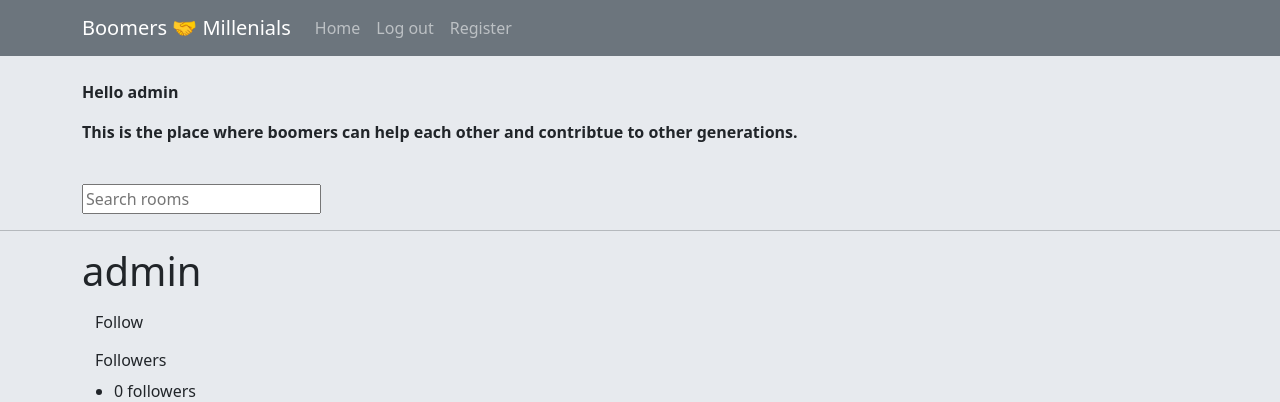
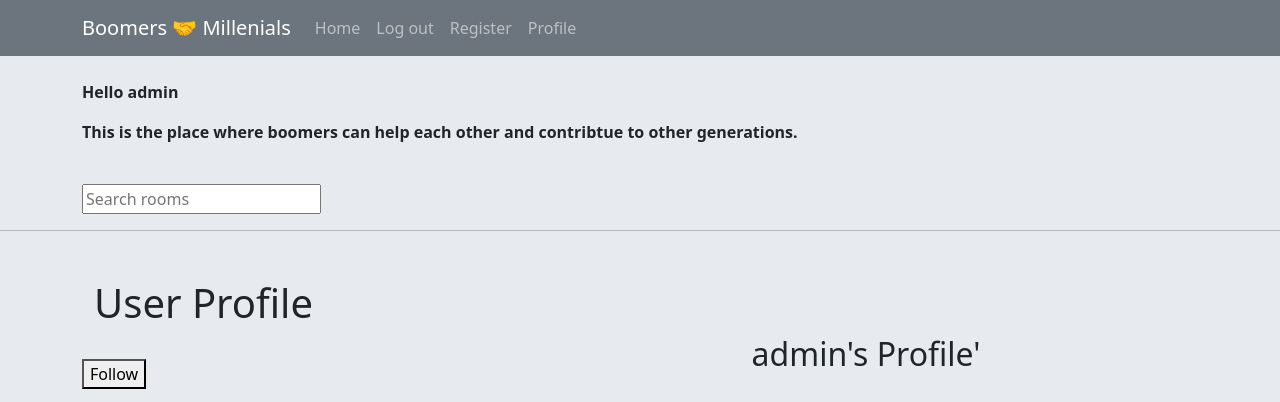
Before and after one commit to sayo96825/Phase2-Social-Media-Website-Boomers-Millennials, a Django app: page /profile/1/ in a window 1280 px wide. Shown: the top 402 px of the page. Run offline with Django 4.2, Linux system fonts and the light colour scheme; a user stored in the database is signed in; data comes from the database, SQL or seed files in the repository; data that the repository does not hold is empty; some libraries are stand-ins or nearby versions.

Commit message:
follower function in profile page

```diff
--- /dev/null
+++ b/app/static/styles/main.css
@@ -0,0 +1,19 @@
+
+.search-wrapper {
+    display: flex;
+    flex-direction: column;
+    gap: 0.25rem;
+    width: 100%;
+  }
+
+  @media screen and (min-width: 768px) {
+    .search-wrapper {
+      flex-direction: row;
+      gap: 0.5rem;
+      width: 50%;
+    }
+  }
+
+body{ background-color:rgb(231, 234, 238);
+
+}
--- a/app/templates/app/profile.html
+++ b/app/templates/app/profile.html
@@ -1,36 +1,21 @@
 {% extends 'main.html' %}
 {% block content %}
 
-<style>
-</style>
-<div class = "container">
-    <div class="profile-user-settings">
-        <h1>
-            {{ user.username }}
-        </h1>
-        <form action="followers_count" method="POST">
-            {% csrf_token %}
-            <input type ="hidden" name="user" value="{{user}}" readdonly/>
-            <input type ="hidden" name="follower" value="{{user.username}}" readdonly/>
+{% for profile in profile3 %}
 
-            {% if follow_button_value == 'follow' %}
-            <input type ="hidden" name="value" value="follow" readdonly/>
-
-            <button type="submit" class="btn profile-edit-btn">Follow</button>
-            {% else %}
-            <input type = "hidden" name=" value" value="unfollow" readdonly/>
-            <button type="submit" class="btn profile-edit-btn">Unfollow</button>
-          {% endif %}
-        </form>
-        <button type ="submit" class="btn profile-setting-btn" aria-label="profile-setting-btn">Followers</button>
+    <div class="block">
+        <div class="card">
+            <a href="{% url 'user-profile' profile.id %}">
+                <div class="card-content">
+                    <!-- ... More card code -->
+                    {{profile.id}}{{profile.user.username}}
+                </div>
+            </a>
+        </div>
     </div>
 
-    <div class="profile-stats">
-        <ul>
-            <li><sapn class="profile-stat-count">{{user_followers}}</sapn> followers</li>
-            <li><sapn class="profile-stat-count">{{user_following}}</sapn> following</li>
+{% endfor %}
 
-        </ul>
-    </div>
-</div>
-{% endblock content %}
+
+
+        {% endblock content %}
--- /dev/null
+++ b/app/templates/app/profile_list.html
@@ -0,0 +1,101 @@
+{% extends 'main.html' %}
+{% block content %}
+
+<style>
+  .home-container{
+        display:grid;
+        grid-template-columns: 6fr 4fr;
+    }
+</style>
+<div class = "container my-5" >
+  <div class ="container mt-5">
+  <h1> User Profile</h1>
+</div>
+  <div class ="home-container">
+  <div>
+    <br>
+    <form method="POST">
+      {% csrf_token %}
+      <div class="buttons has-addons">
+
+        <button class="button is-success" name="action" value="follow">Follow</button>
+
+      </div>
+      <br>
+    </form>
+    <form method="POST">
+      {% csrf_token %}
+      <div class="buttons has-addons">
+
+        <button class="button is-danger" name="action" value="unfollow">Unfollow</button>
+
+      </div>
+    </form>
+    <div class="content">
+      {% for message in profile.user.message.all %}
+          <div class="box">
+              {{ message.body }}
+              <span class="is-small has-text-grey-light">
+                  ({{ message.created_at }})
+              </span>
+          </div>
+      {% endfor %}
+  </div>
+
+  </div>
+
+  <div>
+
+    <h2>{{ user }}'s Profile' </h2>
+        <br>
+        <img src =# alt ="placeholder image">
+        <div class="block">
+        <a href="{% url 'profile' %}">
+
+          <button class="button is-dark is-outlined is-fullwidth my-5">
+              All Profiles
+          </button>
+        </a>
+        </div>
+            <div class ="card">
+                    <div class="card-content">
+                      <div class="media">
+                        <div class="media-left">
+                          <figure class="image is-48x48">
+                          </figure>
+                        </div>
+
+                        <ul>
+                          <h3 style="font-size: large"> {{ user }} follows </h3>
+                          {% for following in profiles.follows.all %}
+                          <li>
+                            <a href = "{% url 'user-profile' following.id %}"> {{ following }} </a>
+
+                            </li>
+                          {% endfor %}
+                          </ul>
+                            <hr>
+                            <ul>
+                          <h3 style ="font-size: large">{{ user }} is followed by </h3>
+                          {% for follower in profiles.followed_by.all %}
+
+                          <li>
+                            <a href ="{% url 'user-profile' follower.id %}"> {{ follower }} </a>
+
+                          </li>
+
+                          {% endfor %}
+                        </ul>
+
+                  </div>
+                </a>
+                <br>
+
+            </div>
+        </div>
+
+      </div>
+
+  </div>
+  </div>
+{% endblock content %}
--- a/app/urls.py
+++ b/app/urls.py
@@ -7,15 +7,16 @@ urlpatterns = [
     path('logout/', views.logoutUser, name="logout"),
     path('register/', views.registerPage, name="register"),
     path('room/<str:pk>/', views.room, name="room"),
-    path('accounts/profile/<str:pk>/', views.userProfile, name="user-profile"),
-    path('accounts/profile/<str:pk>/followers_count', views.userProfile, name="user-profile"),
-    path('profile/<str:pk>/', views.userProfile, name="profile"),
+    path('profile/<str:pk>/', views.userProfile, name="user-profile"),
+    path('profile/', views.profile, name="profile"),
+    #path('accounts/profile/<str:pk>/followers_count', views.userProfile, name="user-profile"),
+    #path('profile/<str:pk>/', views.profile, name="profile"),
     path('create-room/', views.createRoom, name="create-room"),
     path('update-room/<str:pk>/', views.updateRoom, name="update-room"),
     path('delete-room/<str:pk>/', views.deleteRoom, name="delete-room"),
     path('delete-message/<str:pk>/', views.deleteMessage, name="delete-message"),
     path('update-user/', views.updateUser, name="update-user"),
-    path('followers_count', views.followers_count,name ='followers_count'),
-    # path('topics/', views.topicsPage, name="topics"),
+    #path('followers_count', views.followers_count,name ='followers_count'),
+    #path('topics/', views.topicsPage, name="topics"),
     # path('activity/', views.activityPage, name="activity"),
 ]
--- a/app/views.py
+++ b/app/views.py
@@ -1,3 +1,4 @@
+import re
 from django.shortcuts import render, redirect
 from django.http import HttpResponse
 from django.contrib import messages
@@ -6,9 +7,9 @@ from django.db.models import Q
 from django.contrib.auth.models import User,auth
 from django.contrib.auth import authenticate, login, logout
 from django.contrib.auth.forms import UserCreationForm
-from .models import Room, Topic, Message, FollowersCount
+from .models import Room, Topic, Message, Profile
 from.forms import RoomForm, UserForm
-import requests
+#import requests
 
 # Create your views here.
 
@@ -23,7 +24,7 @@ def loginPage(request):
         password = request.POST.get('password')
 
         try:
-            user = User.objects.get(username=username)
+            user = User.objects.filter(username=username).first()
         except:
             messages.error(request, 'User does not exist')
 
@@ -38,11 +39,9 @@ def loginPage(request):
     context = {'page': page}
     return render(request, 'app/login_register.html', context)
 
-
 def logoutUser(request):
     logout(request)
     return redirect('home')
-
 
 def registerPage(request):
     page = "reister"
@@ -62,26 +61,21 @@ def registerPage(request):
 
     return render(request, 'app/login_register.html', {'form': form})
 
-
 def home(request):
     q = request.GET.get('q') if request.GET.get('q') != None else ''
     rooms = Room.objects.filter(Q(topic__name__icontains=q) |
         Q(name__icontains=q) |
-        Q(description__icontains=q)
-     )
-
+        Q(description__icontains=q))
     topics = Topic.objects.all()
     room_count = rooms.count()
     room_messages = Message.objects.filter(Q(room__topic__name__icontains=q))#[0:3]
-
     context = {'rooms': rooms,'topics': topics,'room_count': room_count, 'room_messages': room_messages}
     return render(request, 'app/home.html',context)
 
 def room(request,pk):
-    room = Room.objects.get(id=pk)
+    room = Room.objects.filter(id=pk).first()
     room_messages = room.message_set.all().order_by('-created')
     participants = room.participants.all()
-
     if request.method == 'POST':
         message = Message.objects.create(
             user=request.user,
@@ -90,38 +84,47 @@ def room(request,pk):
         )
         room.participants.add(request.user)
         return redirect('room', pk=room.id)
-
     context = {'room': room, 'room_messages': room_messages,'participants': participants}
     return render(request, 'app/room.html',context)
 
 def userProfile(request, pk):
-    #current_user = request.GET.get('user')
+    # if not hasattr(request.user, 'profile'):
+    #     missing_profile = Profile(user=request.user)
+        # missing_profile.save()
+
+    current_user = request.GET.get('user')
     user = User.objects.get(id=pk)
-    logged_in_user = request.user.username
+    profile= Profile.objects.filter(pk=pk).first()
+    #logged_in_user = request.user.username
     rooms = user.room_set.all()
     room_messages = user.message_set.all()
     topics = Topic.objects.all()
-    user_followers = len(FollowersCount.objects.filter(user=user))
-    user_followeing = len(FollowersCount.objects.filter(follower=user))
-    user_followers0 = (FollowersCount.objects.filter(user=user))
-    user_followers1 =[]
-    for i in user_followers0:
-        user_followers0 = i.follow
-        user_followers1.append(user_followers0)
-    if logged_in_user in user_followers1:
-        follow_button_value = "unfollow"
+    profile2 = Profile.objects.exclude(user=request.user)
+    #folowed_by = profile.follows.exclude(user=request.user)
+    #following
+    if request.method == "POST":
+        current_user_profile = request.user.profile
+        action = request.POST.get("action")
 
-    else:
-        follow_button_value = "follow"
-    print(user_followers)
-    context = {'user': user, 'rooms': rooms,
-                'room_messages': room_messages, 'topics': topics,'user_followers': user_followers,
-        'user_following': user_followeing, 'follow_button_value':follow_button_value}
+        print(action)
+        if action == "follow":
+            current_user_profile.follows.add(profile)
+            print('follow-save')
 
-    return render(request,'app/profile.html',context)
+        elif action == "unfollow":
+            current_user_profile.follows.remove(profile)
+            print('unfollow-save')
+        current_user_profile.save()
 
+    context = {'user': user,'current_ucer':current_user, 'rooms': rooms,
+                'room_messages': room_messages, 'topics': topics,"profiles":profile,"profile2": profile2}
 
-    return render(request, 'app/profile.html', context)
+    return render(request, 'app/profile_list.html', context)
+
+def profile(request):
+    profile = Profile.objects.exclude(user=request.user)
+    return render(request, "app/profile.html", {"profile3": profile})
+
 
 @login_required(login_url='login')
 def createRoom(request):
@@ -145,12 +148,12 @@ def createRoom(request):
         )
         return redirect('home')
 
-    context =  {'form': form} #, 'topics': topics}
+    context =  {'form': form} #'topics': topic}
     return render(request, 'app/room_form.html', context)
 
 @login_required(login_url='login')
 def updateRoom(request, pk):
-    room = Room.objects.get(id=pk)
+    room = Room.objects.filter(id=pk).first()
     form = RoomForm(instance=room)
 #     topics = Topic.objects.all()
     if request.user != room.host:
@@ -174,7 +177,7 @@ def updateRoom(request, pk):
 
 @login_required(login_url='login')
 def deleteRoom(request, pk):
-    room = Room.objects.get(id=pk)
+    room = Room.objects.filter(id=pk).first()
 
     if request.user != room.host:
         return HttpResponse('Your need to be a host to delete this room!!')
@@ -186,7 +189,7 @@ def deleteRoom(request, pk):
 
 @login_required(login_url='login')
 def deleteMessage(request, pk):
-    message = Message.objects.get(id=pk)
+    message = Message.objects.filter(id=pk).first()
 
     if request.user != message.user:
         return HttpResponse('Your are not allowed here!!')
@@ -209,20 +212,20 @@ def updateUser(request):
 
     return render(request, 'app/update-user.html', {'form': form})
 
-def index(request):
-    pass
+# def index(request):
+#     pass
 
-def followers_count(request):
+# def followers_count(request):
 
-    if request.method == 'POST':
-        value = request.POST['value']
-        user = request.POST['user']
-        follower = request.POST['follower']
-        if value == 'follow':
-            followers_cnt = FollowersCount.objects.create(follower=follower, user=user)
-            followers_cnt.save()
-        else:
-            followers_cnt = FollowersCount.objects.create(follower=follower, user=user)
-            followers_cnt.delete
+#     if request.method == 'POST':
+#         value = request.POST['value']
+#         user = request.POST['user']
+#         follower = request.POST['follower']
+#         if value == 'follow':
+#             followers_cnt = FollowersCount.objects.create(follower=follower, user=user)
+#             followers_cnt.save()
+#         else:
+#             followers_cnt = FollowersCount.objects.create(follower=follower, user=user)
+#             followers_cnt.delete
 
-        return redirect('/?user='+user)
+#         return redirect('/?user='+user)
--- a/static/styles/main.css
+++ /dev/null
@@ -1,5 +0,0 @@
-
-
-body{ background-color:rgb(231, 234, 238);
-
-}
--- a/templates/main.html
+++ b/templates/main.html
@@ -33,6 +33,7 @@
 
                     <a class="nav-item nav-link" href="{% url 'logout'%}">Log out</a>
                     <a class="nav-item nav-link" href="{% url 'register'%}">Register</a>
+                    <a class="nav-item nav-link" href="{% url 'user-profile' user.id%}">Profile</a>
                 {% else %}
                     <a class="nav-item nav-link" href="/accounts/login">Log in</a>
                     <a class="nav-item nav-link" href="/accounts/signup">Sign up</a>
```
Also changed, not shown: app/admin.py (+13 -2 lines), app/forms.py (+4 -5 lines), app/models.py (+14 -4 lines), app/templates/app/home.html (+9 -4 lines), app/migrations/0007_auto_20220315_0151.py (added), app/static/images/83666080_10213056266041836_795660124856254464_n.jpg (renamed from static/images/83666080_10213056266041836_795660124856254464_n.jpg), db.sqlite3.
